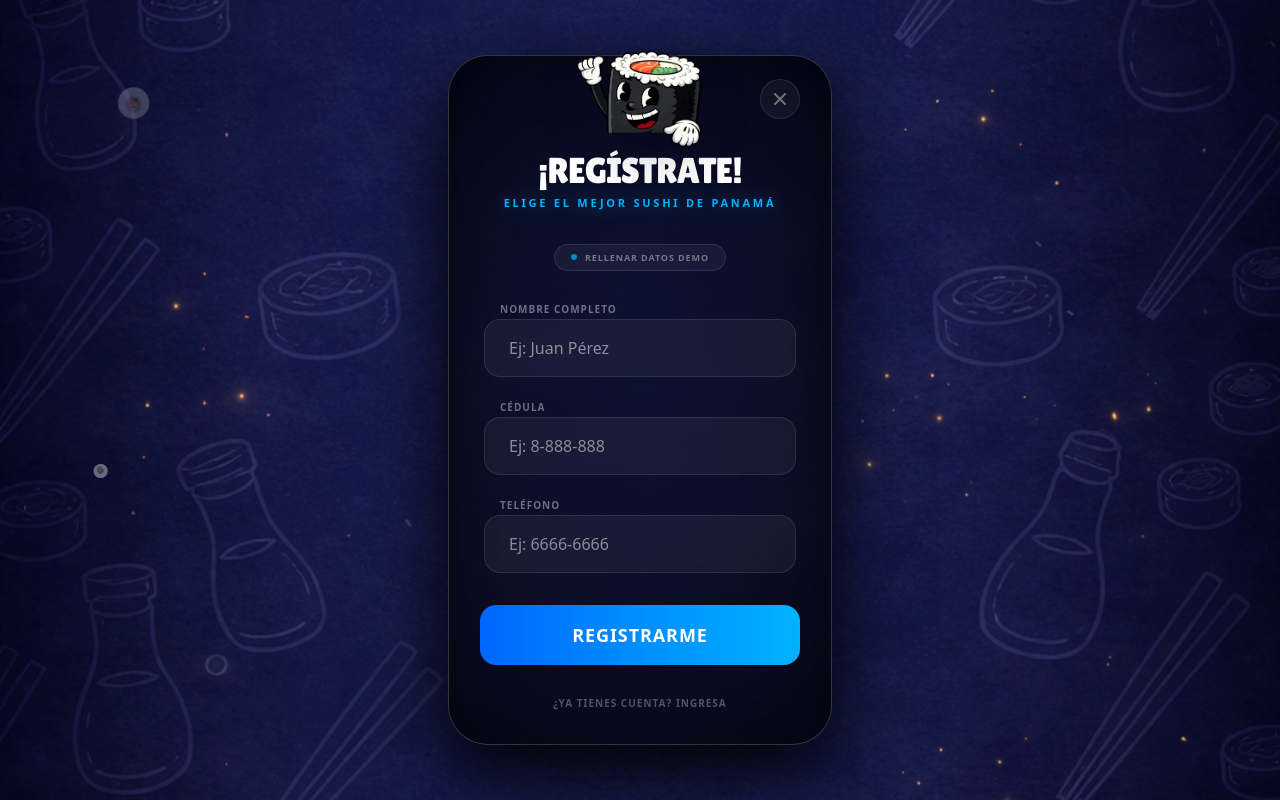
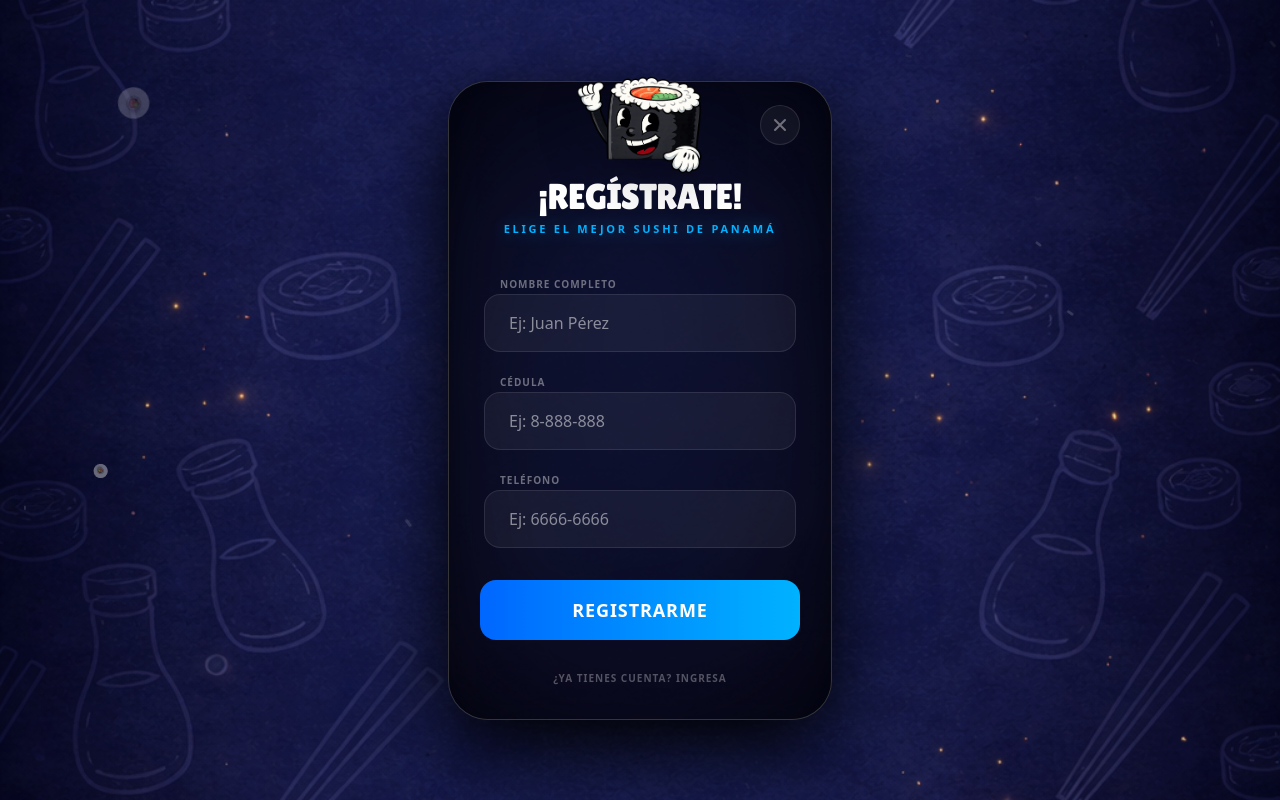
Before and after one commit to Waiharrington/sushifest-2026, a Next.js app: page /cupon in a window 1280 px wide. Built offline with nearby package versions, Linux system fonts and the light colour scheme; no server answers.

Commit message:
chore: remove demo buttons and disable demo mode for production

```diff
--- a/src/components/AuthModal.tsx
+++ b/src/components/AuthModal.tsx
@@ -116,21 +116,7 @@ export default function AuthModal({ onClose, onSuccess }: AuthModalProps) {
                         {isRegistering ? "Elige el mejor sushi de Panamá" : "Ingresa para votar por tu favorito"}
                     </p>
 
-                    {/* DEMO BUTTON (Testing only) */}
-                    <div className="flex justify-center mb-6">
-                        <button
-                            type="button"
-                            onClick={() => {
-                                setCedula("8-888-888");
-                                setName("Demo User");
-                                setPhone("6666-6666");
-                            }}
-                            className="px-4 py-1.5 rounded-full bg-white/5 border border-white/10 text-[9px] text-white/40 hover:text-white hover:bg-white/10 transition-all uppercase font-bold tracking-widest flex items-center gap-2"
-                        >
-                            <span className="w-1.5 h-1.5 rounded-full bg-[#00B2FF] animate-pulse" />
-                            RELLENAR DATOS DEMO
-                        </button>
-                    </div>
+
 
                     <form onSubmit={handleSubmit} className="space-y-4">
                         {isRegistering && (
```
